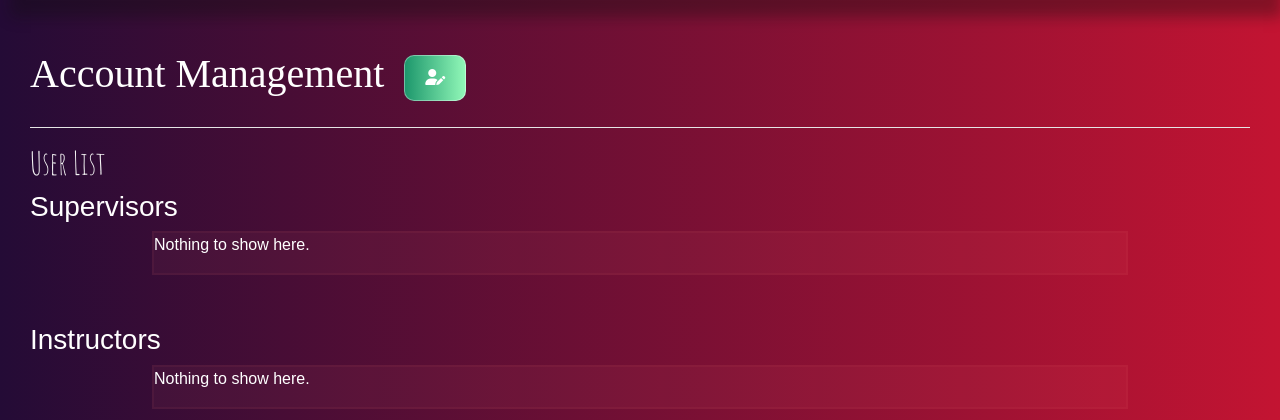
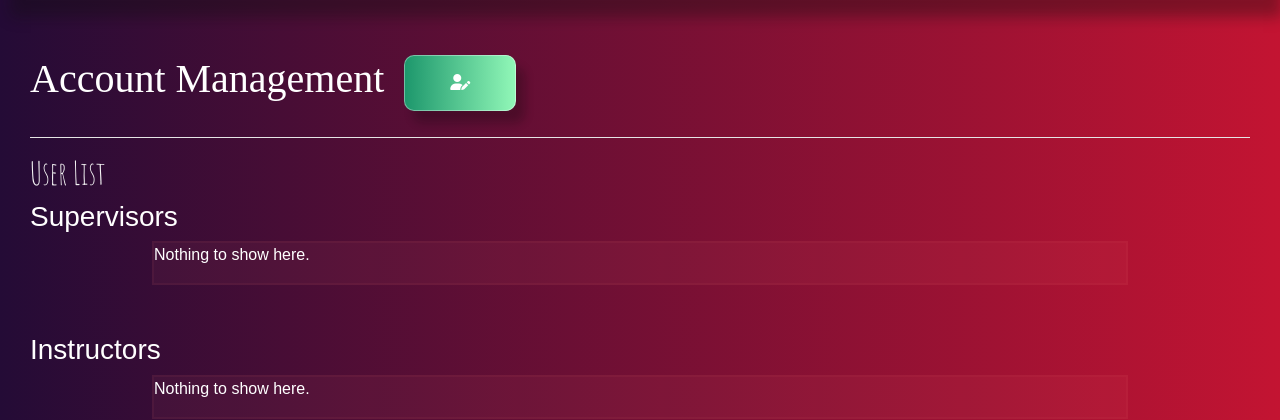
Before and after one commit to kaye-s/AwkwardTurtlesProject, a Django app: page /account-management/ in a window 1280 px wide. Shown: the part 688-1108 px from the top of the page. Run offline with Django 5.2, Linux system fonts and the light colour scheme; the visitor is signed in with stand-in values (Sample User, id 1); data that the repository does not hold is empty; some libraries are stand-ins or nearby versions; some web fonts are replaced.

Commit message:
styling improvements compiled

```diff
--- a/static/css/styles.css
+++ b/TAScheduler/static/css/styles.css
@@ -608,18 +608,20 @@
 .btn-grad3 {
   background-image: linear-gradient(to right, #1D976C 0%, #93F9B9 51%, #1D976C 100%);
   margin: 10px;
-  padding: 10px 20px;
+  padding: 15px 45px;
   text-align: center;
   text-transform: uppercase;
   transition: 0.5s all ease;
   background-size: 200% auto;
   color: white;
+  box-shadow: 9px 12px 10px rgba(9, 9, 9, 0.2431372549);
   border-radius: 10px;
   border: 1px solid rgba(255, 255, 255, 0.371);
   display: block;
 }
 .btn-grad3:hover {
   background-position: right center;
+  /* change the direction of the change here */
   color: #fff;
   border-color: transparent;
   text-decoration: none;
```
